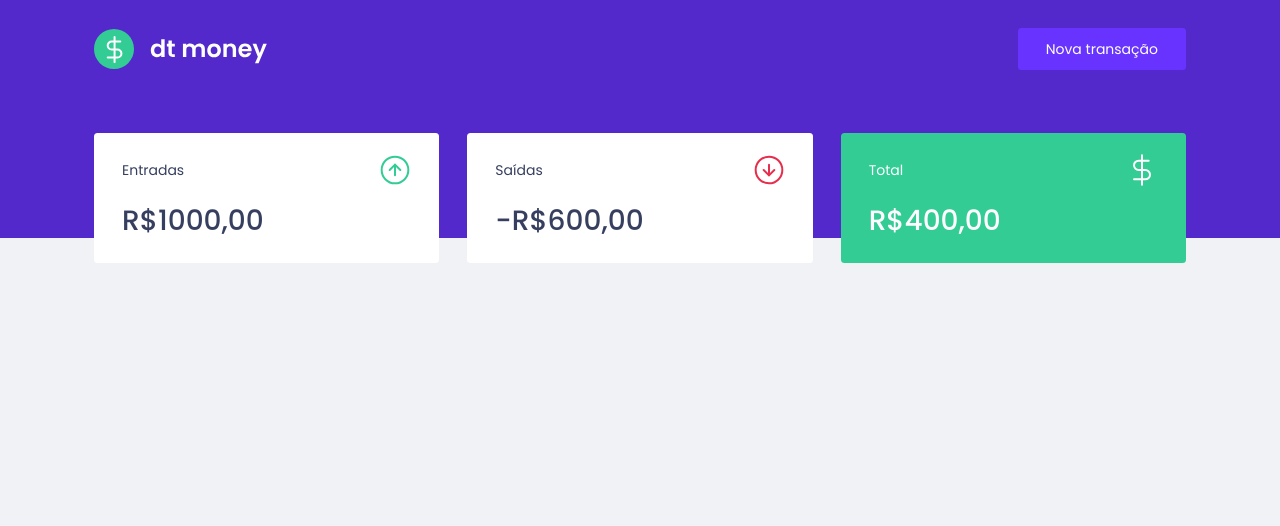
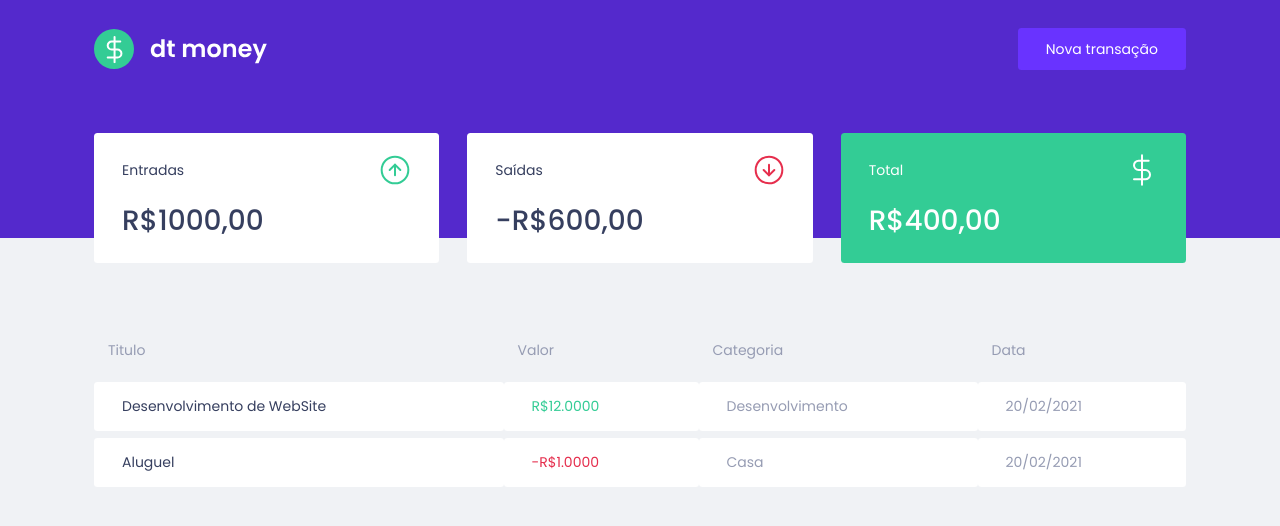
Before and after one commit to josimar1000/dtmoney, a React (Create React App) app: page / in a window 1280 px wide. Shown: the top 526 px of the page. Built offline with nearby package versions, Linux system fonts and the light colour scheme.

Commit message:
create transactionsTable component

```diff
--- a/src/components/Dashboard/index.tsx
+++ b/src/components/Dashboard/index.tsx
@@ -1,10 +1,12 @@
 import { Summary } from "../Summary";
+import { TransactionsTable } from "../TransactionsTable";
 import { Container } from "./styles";
 
 export function Dashboard () {
   return (
     <Container>
       <Summary />
+      <TransactionsTable />
 
     </Container>
   )
--- /dev/null
+++ b/src/components/TransactionsTable/index.tsx
@@ -0,0 +1,36 @@
+import { Container } from "./styles";
+
+export function TransactionsTable() {
+  return (
+   <Container>
+     <table>
+       <thead>
+         <tr>
+           <th>Titulo</th>
+           <th>Valor</th>
+           <th>Categoria</th>
+           <th>Data</th>
+         </tr>
+       </thead>
+
+       <tbody>
+         <tr>
+           <td>Desenvolvimento de WebSite</td>
+           <td className="deposit">R$12.0000</td>
+           <td>Desenvolvimento</td>
+           <td>20/02/2021</td>
+         </tr>
+         <tr>
+           <td>Aluguel</td>
+           <td className="withdraw">-R$1.0000</td>
+           <td>Casa</td>
+           <td>20/02/2021</td>
+         </tr>
+
+       </tbody>
+
+
+     </table>
+   </Container>
+  )
+}
--- /dev/null
+++ b/src/components/TransactionsTable/styles.ts
@@ -0,0 +1,36 @@
+import styled from 'styled-components'
+
+export const Container = styled.div`
+margin-top: 4rem;
+
+table {
+  width: 100%;
+  border-spacing: 0 0.5rem;
+
+  th{
+    color: var(--text-body);
+    font-weight: 400;
+    padding: 1rem 1rem;
+    text-align: left;
+    line-height: 1.5rem;
+  }
+
+  td {
+    padding: 1rem 2rem;
+    border: 0;
+    background: var(--shape);
+    color: var(--text-body);
+    border-radius: 0.25rem;
+    &:first-child {
+      color: var(--text-title);
+    }
+    &.deposit{
+      color: var(--green);
+    }
+    &.withdraw {
+      color: var(--red);
+
+    }
+  }
+}
+`
```
